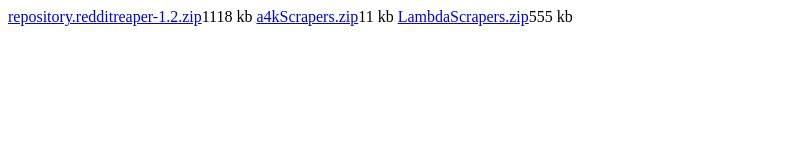
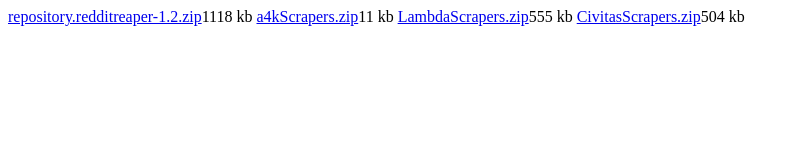
Before and after one commit to reddit-reaper/reddit-reaper.github.io, a plain HTML site: page repo/index.html in a window 1280 px wide. Shown: the whole page, without its empty margins (0-800 px from the left). Drawn offline with Linux system fonts and the light colour scheme.

Commit message:
Update index.html

```diff
--- a/repo/index.html
+++ b/repo/index.html
@@ -1,3 +1,4 @@
 <a href="repository.redditreaper-1.2.zip">repository.redditreaper-1.2.zip</a><td>1118 kb</td>
 <a href="a4kScrapers.zip">a4kScrapers.zip</a><td>11 kb</td>
 <a href="LambdaScrapers.zip">LambdaScrapers.zip</a><td>555 kb</td>
+<a href="CivitasScrapers.zip">CivitasScrapers.zip</a><td>504 kb</td>
```
